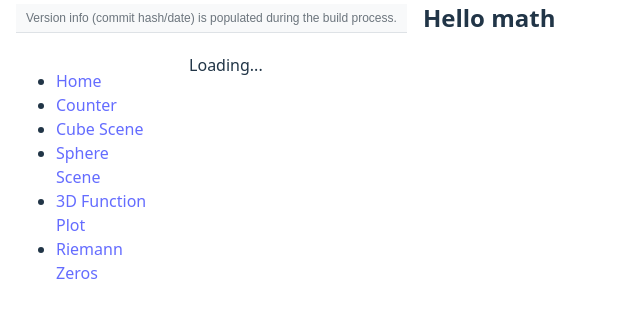
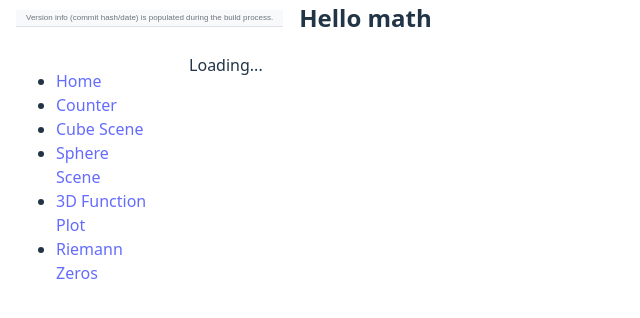
Before and after one commit to alexander-topilskii/MathNodeJsPages, a website built with Vite: page index.html in a window 1280 px wide. Shown: the whole page, without its empty margins (0-640 px from the left). Built offline with nearby package versions, Linux system fonts and the light colour scheme; what navigo would draw is missing.

Commit message:
style: move version info banner styles to CSS and adjust padding

```diff
--- a/src/components/versionInfo.ts
+++ b/src/components/versionInfo.ts
@@ -8,17 +8,6 @@ export function displayVersionBanner(): void {
   const existing = document.getElementById('version-info-banner');
   const versionElement = existing ?? document.createElement('div');
   versionElement.id = 'version-info-banner';
-
-  // Применяем стили программно
-  Object.assign(versionElement.style, {
-    padding: '5px 10px',
-    backgroundColor: '#f8f9fa',
-    borderBottom: '1px solid #dee2e6',
-    fontSize: '12px',
-    color: '#6c757d',
-    textAlign: 'center',
-    fontFamily: 'sans-serif', // Добавим шрифт для консистентности
-  });
 
   const commitHash: string | undefined = import.meta.env.VITE_COMMIT_HASH;
   const commitDateStr: string | undefined = import.meta.env.VITE_COMMIT_DATE;
--- a/src/styles/style.css
+++ b/src/styles/style.css
@@ -226,6 +226,13 @@ button:focus-visible {
 }
 #version-info-banner {
   margin-right: 1rem;
+  padding: 2px 10px; /* Уменьшили вертикальный padding */
+  background-color: #f8f9fa;
+  border-bottom: 1px solid #dee2e6;
+  font-size: 8px;
+  color: #6c757d;
+  text-align: center;
+  font-family: sans-serif;
 }
 #app-layout {
   display: flex;
```
